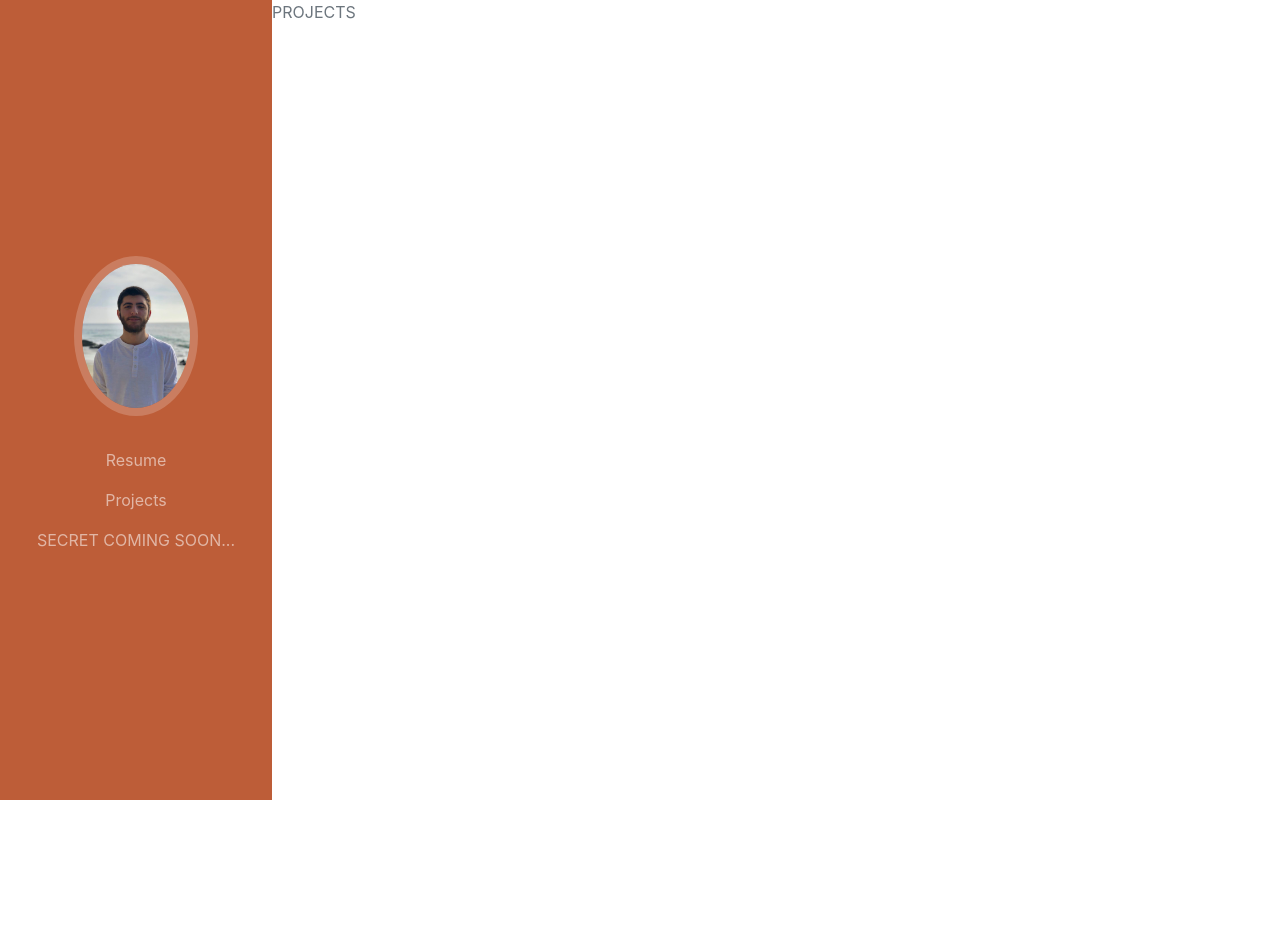
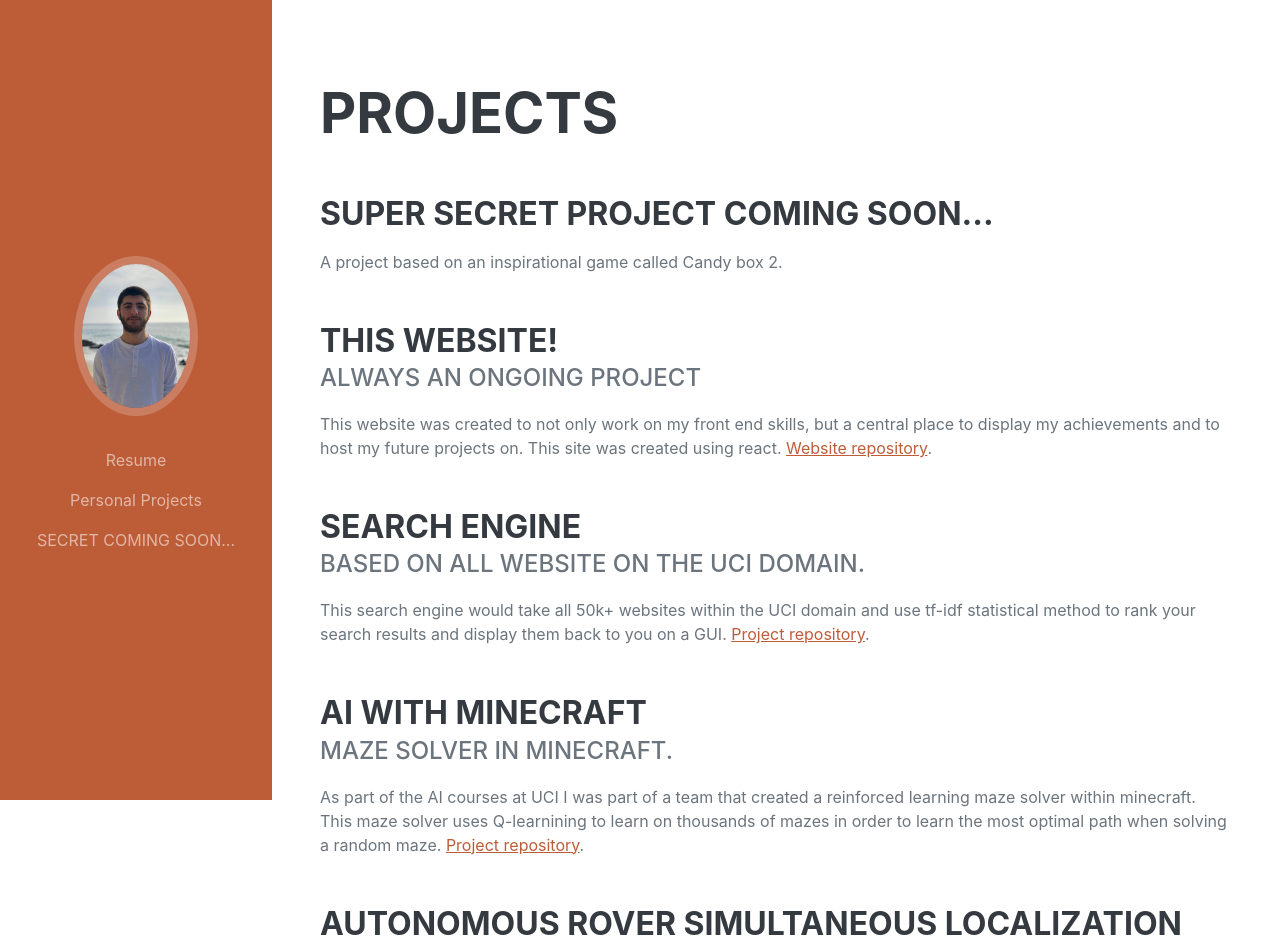
Before and after one commit to dannym08/Personal-Site, a React app: page /projects in a window 1280 px wide. Shown: the top 947 px of the page. Before the commit the page ends 800 px from the top, so only its background shows below. Built offline with nearby package versions, Linux system fonts and the light colour scheme; a web font is replaced by a local one.

Commit message:
Added the project page.

```diff
--- a/src/components/NavBar/NavBar.js
+++ b/src/components/NavBar/NavBar.js
@@ -18,7 +18,7 @@ function NavBar() {
         <Navbar.Collapse className="js-scroll-trigger" id="navbarResponsive">
           <Nav className="me-auto">
             <Nav.Link as={Link} to="/resume">Resume</Nav.Link>
-            <Nav.Link as={Link} to="/projects">Projects</Nav.Link>
+            <Nav.Link as={Link} to="/projects">Personal Projects</Nav.Link>
             <Nav.Link as={Link} to="#">SECRET COMING SOON...</Nav.Link>
           </Nav>
         </Navbar.Collapse>
--- a/src/pages/Homepage/homepage.js
+++ b/src/pages/Homepage/homepage.js
@@ -5,7 +5,7 @@ import { faGithub, faLinkedin } from "@fortawesome/free-brands-svg-icons"
 
 const HomePage = () => {
     return (
-        <>
+        <section className="content-section">
             <div className="content-section-content">
                 <h1 className="mb-0">
                     Daniel
@@ -20,7 +20,7 @@ const HomePage = () => {
                     <a className="social-icon" href="https://github.com/dannym08" target="_blank"><FontAwesomeIcon icon={faGithub}/></a>
                 </div>
             </div>
-        </>
+        </section>
     )
 
 }
--- a/src/pages/projects/projects.js
+++ b/src/pages/projects/projects.js
@@ -1,9 +1,39 @@
 import React from "react"
+
+import Listing from "../../components/listing/listings"
 
 const Projects = () => {
     return (
         <>
-            PROJECTS
+            <section className="content-section" id="experience">
+                <div className="content-section-content">
+                    <h2 className="mb-5">Projects</h2>
+                    <Listing
+                        title="Super secret project coming soon..."
+                        description="A project based on an inspirational game called Candy box 2."/>
+                    <Listing
+                        title="This website!"
+                        subTitle="Always an ongoing project"
+                        description="This website was created to not only work on my front end skills, but a central place to display my achievements and to host my future projects on.
+                        This site was created using react. <a href='https://github.com/dannym08/Personal-Site' target='_blank'>Website repository</a>."/>
+                    <Listing
+                        title="Search engine"
+                        subTitle="Based on all website on the UCI domain."
+                        description="This search engine would take all 50k+ websites within the UCI domain and use tf-idf statistical method to rank your search
+                        results and display them back to you on a GUI. <a href='https://github.com/dannym08/Search-Engine' target='_blank'>Project repository</a>."/>
+                    <Listing
+                        title="AI with minecraft"
+                        subTitle="Maze solver in minecraft."
+                        description="As part of the AI courses at UCI I was part of a team that created a reinforced learning maze solver within minecraft. This maze solver uses Q-learnining to learn on thousands of mazes
+                        in order to learn the most optimal path when solving a random maze. <a href='https://github.com/dannym08/Dungeon-Masters' target='_blank'>Project repository</a>."/>
+                    <Listing
+                        title="Autonomous rover Simultaneous localization and mapping."
+                        subTitle="Research course at Glendale Community College."
+                        description="Created a C++ repoistory that could, in real time, map the rovers surroundings using lidar and assist the rover in reaching its destination, which could be out of vision of the robot.
+                        This project used a version of Dijkstra algorithm to help with the path planning and used various concept from graph thoery to plan and hold the state of the map.
+                        <a href='https://github.com/dannym08/Navigation' target='_blank'>Project repository</a>."/>
+                </div>
+            </section>
         </>
     )
 }
```
